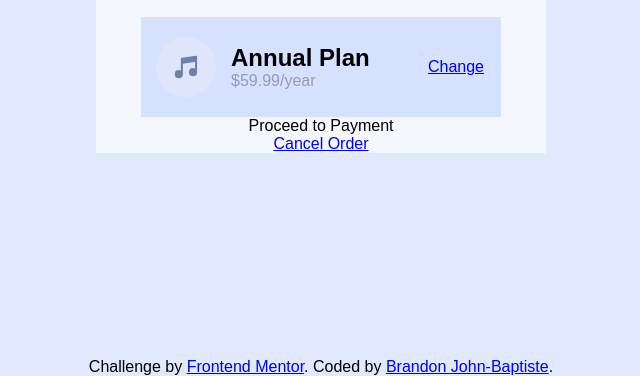
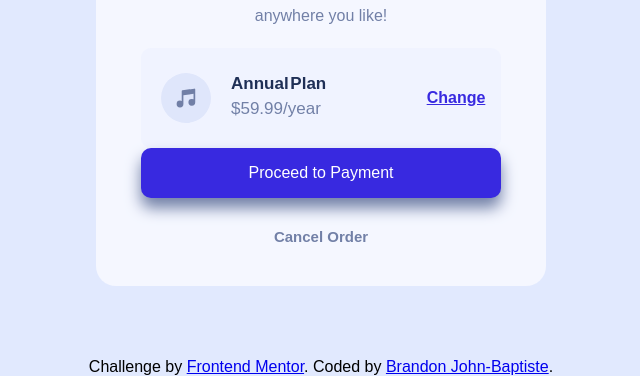
Before and after one commit to brandonjohnbaptiste/order-summary, a plain HTML site: page index.html in a window 1280 px wide. Shown: the part 424-800 px from the top of the page, without its empty margins (319-959 px from the left). Drawn offline with Linux system fonts and the light colour scheme; a web font is replaced by a local one.

Commit message:
first complete desktop layout

```diff
--- a/css/styles.css
+++ b/css/styles.css
@@ -14,32 +14,41 @@ body {
 #hero-img {
     margin-top: 15%;
     border-radius: 1.25rem 1.25rem 0 0;
+    height: 220px;
+    width: 450px;
 }
 .card {
     width: 450px;
     text-align: center;
     background-color: hsl(225, 100%, 98%);
+    border-radius: 0 0 1.25rem 1.25rem;
 }
 .card h1 {
     font-weight: 900;
+    font-size: 27px;
+    margin-top: 40px;
+    color: hsl(223, 47%, 23%);
 }
 .card p {
     font-size: 16px;
-    font-weight: 500;
+    font-weight: 400;
     width: 80%;
     margin: 0 auto 20px auto;
-    color: #989AAD;
+    color: hsl(224, 23%, 55%);
+    line-height: 25px;
+    font-size: 16px;
 }
 .price-card {
     display: grid;
     grid-template-columns: 1fr 2fr 1fr;
-    background-color: #D6E1FF;
+    background-color: hsla(225, 100%, 94%, 0.25);
     width: 80%;
     margin: 0 auto;
     height: 100px;
+    border-radius: 10px;
 }
 .price-card img {
-    width: 60px;
+    width: 50px;
     justify-self: center;
     align-self: center;
 }
@@ -48,16 +57,24 @@ body {
     align-self: center;
 }
 .price-card h2 {
-    margin: 0;
     font-weight: 900;
+    font-size: 17px;
+    margin: 0 0 2px;
+    color: hsl(223, 47%, 23%);
+    word-spacing: -3px;
 }
 .price-card p {
     margin: 0;
-    text-align: left;
+    font-size: 17px;
+    font-weight: 400;
+    text-align: center;
 }
 .price-card a {
     margin: 0;
     align-self: center;
+    color: hsl(245, 75%, 52%);
+    font-weight: 700;
+    font-size: 16px;
 }
 .attribution {
     position: absolute;
@@ -65,3 +82,30 @@ body {
     width: 100%;
     text-align: center;
 }
+#payment-btn {
+    background-color: hsl(245, 75%, 52%);
+    width: 80%;
+    margin: 0 auto;
+    color: #fff;
+    height: 50px;
+    border-radius: 10px;
+    display: flex;
+    box-shadow: 0px 10px 15px hsl(224, 23%, 55%);
+}
+
+#payment-btn p {
+    color: #fff;
+    padding-top: 12px;
+
+}
+#cancel-order {
+    margin-top: 30px;
+    padding-bottom: 40px;
+}
+
+#cancel-order a {
+    color: hsl(224, 23%, 55%);
+    font-weight: 900;
+    font-size: 15px;
+    text-decoration: none;
+}
--- a/index.html
+++ b/index.html
@@ -31,8 +31,10 @@
     </div>
 
 
-    <div id="payment-btn">Proceed to Payment</div>
-    <a href="#">Cancel Order</a>
+    <div id="payment-btn"><p>Proceed to Payment</p></div>
+    <div id="cancel-order">
+      <a href="#">Cancel Order</a>
+    </div>
   </div>
 
 
```
